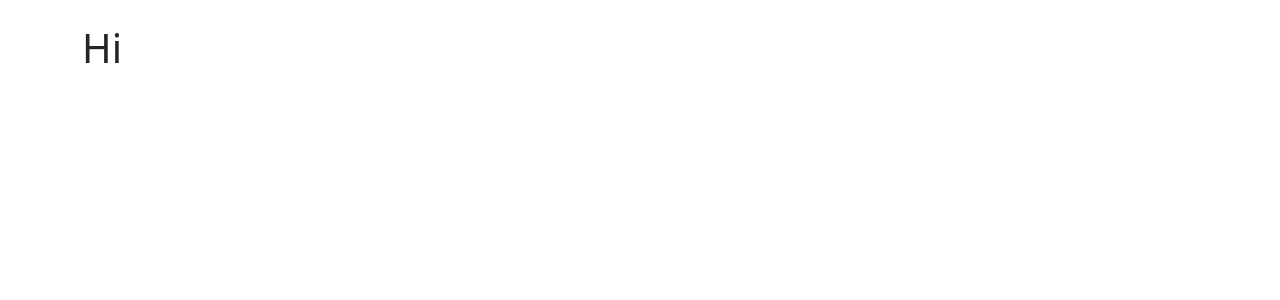
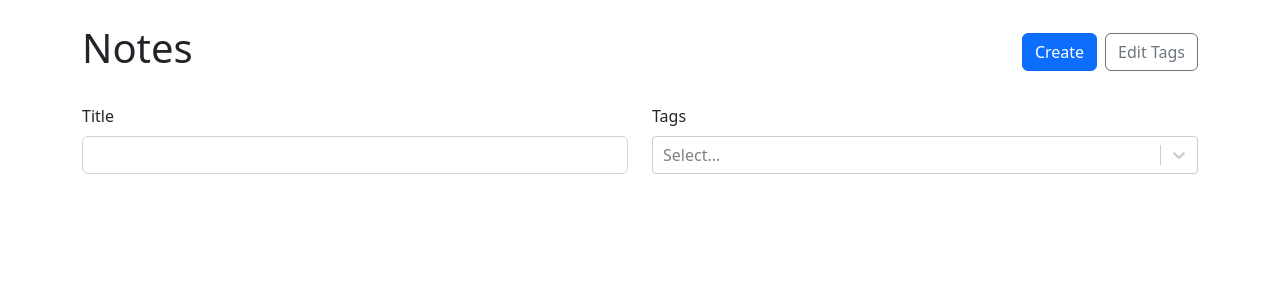
Before and after one commit to Bakhram74/advanced-notes, a React (Create React App) app: page / in a window 1280 px wide. Shown: the top 300 px of the page. Built offline with nearby package versions, Linux system fonts and the light colour scheme.

Commit message:
NotList page

```diff
--- a/src/App.tsx
+++ b/src/App.tsx
@@ -1,54 +1,66 @@
-import React, {useCallback, useMemo, useState} from 'react';
+import React, {useCallback, useMemo} from 'react';
 import 'bootstrap/dist/css/bootstrap.min.css';
-import {Navigate, Route, Routes, useLocation} from "react-router-dom";
+import {Navigate, Route, Routes} from "react-router-dom";
 import NewNote from "./NewNote";
 import {Container} from "react-bootstrap";
-import {useLocalStorage} from "./hooks/useLocalStorage";
-import {v4} from 'uuid';
+import { useLocalStorage} from "./hooks/useLocalStorage";
+import {v4, v4 as uuidV4} from "uuid"
+import NoteList from "./NoteList";
+
 export type Note = {
-    id:string
-}& NoteData
+    id: string
+} & NoteData
 
-export type RowNote={
-id:string
-}& RowNoteData
-export type RowNoteData = {
-    title:string
-    markdown:string
-    tagIds:string[]
+export type RawNote = {
+    id: string
+} & RawNoteData
+
+export type RawNoteData = {
+    title: string
+    markdown: string
+    tagIds: string[]
 }
+
 export type NoteData = {
-    title:string
-    markdown:string
-    tags:Tag[]
+    title: string
+    markdown: string
+    tags: Tag[]
 }
 
 export type Tag = {
-    id:string
-    label:string
+    id: string
+    label: string
 }
 
 function App() {
-    const [notes,setNotes] = useLocalStorage<RowNote[]>('NOTES',[])
-    const [tags,setTags] = useLocalStorage<Tag[]>('TAGS',[])
-const notesWithTags = useCallback(()=>{
-    return notes.map((note: { tagIds: string | any[]; })=>{
-        return {...note,tagIds:tags.filter((tag: { id: any; })=>note.tagIds.includes(tag.id))}
+    const [notes, setNotes] = useLocalStorage<RawNote[]>('NOTES', [])
+    const [tags, setTags] = useLocalStorage<Tag[]>('TAGS', [])
+
+    const notesWithTags = useMemo(() => {
+        return notes.map((note:RawNote) => {
+            return { ...note, tags: tags.filter(tag => {return (note.tagIds || []).includes(tag.id)}) }
         })
-},[notes,tags])///todo
-    const onCreateNote=({tags,...data}:NoteData)=>{
-        return setNotes((prevNotes: RowNote[])=>{
+    }, [notes, tags])
+    console.log(notesWithTags)
+    const onCreateNote = ({tags, ...data}: NoteData) => {
+         setNotes(prevNotes => {
             return [
                 ...prevNotes,
-                {...data,id:v4(),tagsId:tags.map(tag=>tag.id)},
+                {...data, id: v4(), tagIds: tags.map(tag => tag.id)},
             ]
         })
+    }
+    const addTag = (tag: Tag) => {
+        setTags((prev: Tag[]) => [...prev, tag])
     }
     return (
         <Container className={'my-4'}>
             <Routes>
-       <Route path={'/'} element={<h1>Hi</h1>}/>
-       <Route path={'/new'} element={<NewNote onSubmit={onCreateNote}/>}/>
+                <Route path={'/'} element={<NoteList availableTags={tags} notes={notesWithTags  }/>}/>
+                <Route path={'/new'} element={<NewNote onSubmit={onCreateNote}
+                                                       onAddTag={addTag}
+                                                       availableTags={tags}
+                />}/>
                 <Route path={'/:id'}>
                     <Route index element={<h1>Id</h1>}/>
                     <Route path={'edit'} element={<h1>Edit</h1>}/>
--- a/src/NoteForm.tsx
+++ b/src/NoteForm.tsx
@@ -1,27 +1,33 @@
 import React, {FormEvent, useRef, useState} from 'react';
 import {Button, Col, Form, Row, Stack} from "react-bootstrap";
-import CreatableSelect from "react-select/creatable";
-import {Link} from "react-router-dom";
+import CreatableReactSelect from "react-select/creatable"
+import {Link, useNavigate} from "react-router-dom";
 import {NoteData, Tag} from "./App";
+import { v4 } from 'uuid';
 
 type NoteFormProps = {
     onSubmit: (data: NoteData) => void
+    onAddTag:(tag:Tag)=>void
+    availableTags:Tag[]
 }
 
-const NoteForm = ({onSubmit}: NoteFormProps) => {
+const NoteForm = ({onSubmit,onAddTag,availableTags}: NoteFormProps) => {
     const titleRef = useRef<HTMLInputElement>(null)
-    const markDownRef = useRef<HTMLTextAreaElement>(null)
-    const [selectedTag, setSelectedTag] = useState<Tag[]>([])
-    const submitHandler = (e: FormEvent) => {
+    const markdownRef = useRef<HTMLTextAreaElement>(null)
+    const [selectedTags, setSelectedTag] = useState<Tag[]>([])
+    const navigate = useNavigate()
+    function submitHandler(e: FormEvent) {
         e.preventDefault()
         onSubmit({
             title: titleRef.current!.value,
-            markdown: markDownRef.current!.value,
-            tags: []
+            markdown: markdownRef.current!.value,
+            tags: selectedTags,
         })
+
+        navigate("..")
     }
     return (
-        <Form onClick={submitHandler}>
+        <Form onSubmit={submitHandler}>
             <Stack gap={4}>
                 <Row>
                     <Col>
@@ -33,13 +39,21 @@
                     <Col>
                         <Form.Group controlId="tags">
                             <Form.Label>Tags</Form.Label>
-                            <CreatableSelect isClearable isMulti
-                                             value={selectedTag.map(tag => ({label: tag.label, id: tag.id}))}
+                            <CreatableReactSelect isMulti
+                                             value={selectedTags.map(tag => ({label: tag.label, id: tag.id}))}
+                                             options={availableTags.map(tag=>({
+                                                 label:tag.label,id:tag.id
+                                             }))}
                                              onChange={tags => {
                                                  setSelectedTag(tags.map(tag => {
                                                          return {label: tag.label, id: tag.id}
                                                      })
                                                  )
+                                             }}
+                                             onCreateOption={label=>{
+                                                 const newTag = {id:v4(),label}
+                                                 onAddTag(newTag)
+                                                 setSelectedTag(prev=>([...prev,newTag]))
                                              }}
                             />
                         </Form.Group>
@@ -47,7 +61,7 @@
                 </Row>
                 <Form.Group controlId="markDown">
                     <Form.Label>Body</Form.Label>
-                    <Form.Control required as={'textarea'} ref={markDownRef} rows={15}/>
+                    <Form.Control required as={'textarea'} ref={markdownRef} rows={15}/>
                 </Form.Group>
                 <Stack gap={2} direction={'horizontal'} className={'justify-content-end'}>
                     <Button variant={'primary'} type={'submit'}>Save</Button>
--- /dev/null
+++ b/src/NoteList.module.css
@@ -0,0 +1,9 @@
+.card{
+    transition: translate ease-in-out 100ms,
+    box-shadow ease-in-out 100ms;
+}
+.card:hover,
+.card:focus{
+translate: 0 -5px;
+    box-shadow: 0 5px 8px 0 rgba(0,0,0,.2);
+}
--- /dev/null
+++ b/src/NoteList.tsx
@@ -0,0 +1,111 @@
+import React, {useMemo, useState} from 'react';
+import {Badge, Button, Card, Col, Form, Row, Stack} from "react-bootstrap";
+import {Link} from "react-router-dom";
+import ReactSelect from 'react-select'
+import {Tag} from "./App";
+import styles from './NoteList.module.css'
+
+type SimplifiedNote = {
+    id: string
+    title: string
+    tags: Tag[]
+}
+type NoteListProps = {
+    availableTags: Tag[]
+    notes: SimplifiedNote[]
+}
+
+const NoteList = ({availableTags, notes}: NoteListProps) => {
+    const [selectedTags, setSelectedTag] = useState<Tag[]>([])
+    const [title, setTitle] = useState("")
+    const filteredNotes = useMemo(() => {
+        return notes.filter(note => {
+            return (
+                (title === '' ||
+                    note.title.toLowerCase().includes(title.toLowerCase())
+                    && selectedTags.length === 0 || selectedTags.every(tag => note.tags.some(noteTag => noteTag.id === tag.id)))
+            )
+        })
+    }, [title,selectedTags,notes])
+    return (
+        <>
+            <Row className={'align-items-center mb-4'}>
+                <Col><h1>Notes</h1></Col>
+                <Col xs={"auto"}>
+                    <Stack gap={2} direction={'horizontal'}>
+                        <Link to={'/new'}>
+                            <Button variant={'primary'}>Create</Button>
+                        </Link>
+                        <Button variant={'outline-secondary'}>Edit Tags</Button>
+                    </Stack>
+                </Col>
+            </Row>
+            <Form className={'mb-4'}>
+                <Row>
+                    <Col>
+                        <Form.Group controlId="title">
+                            <Form.Label>Title</Form.Label>
+                            <Form.Control type={'text'}
+                                          value={title}
+                                          onChange={e => setTitle(e.currentTarget.value)}
+                            />
+                        </Form.Group>
+                    </Col>
+                    <Col>
+                        <Form.Group controlId="tags">
+                            <Form.Label>Tags</Form.Label>
+                            <ReactSelect
+                                value={selectedTags.map(tag => ({label: tag.label, id: tag.id}))}
+                                options={availableTags.map(tag => ({
+                                    label: tag.label, id: tag.id
+                                }))}
+                                onChange={tags => {
+                                    setSelectedTag(tags.map(tag => {
+                                            return {label: tag.label, id: tag.id}
+                                        })
+                                    )
+                                }}
+                                isMulti
+                            />
+                        </Form.Group>
+                    </Col>
+                </Row>
+            </Form>
+            <Row xs={1} sm={2} lg={3} xl={4} className={'g-3'}>
+                {filteredNotes.map(note => (
+                    <Col key={note.id}>
+                        <NoteCard id={note.id} tags={note.tags} title={note.title}/>
+                    </Col>
+                ))}
+            </Row>
+        </>
+    );
+};
+
+export default NoteList;
+
+
+const NoteCard = ({id, title, tags}: SimplifiedNote) => {
+    return (
+        <Card as={Link} to={`/${id}`} className={`h-100 text-reset text-decoration-none ${styles.card}`}>
+            <Card.Body>
+                <Stack gap={3} className={'align-items-center justify-content-center h-100'}>
+                    <span className="fs-5">{title}</span>
+                    {tags.length > 0 && (
+                        <Stack
+                            gap={1}
+                            direction="horizontal"
+                            className="justify-content-center flex-wrap"
+                        >
+                            {tags.map(tag => (
+                                <Badge className="text-truncate" key={tag.id}>
+                                    {tag.label}
+                                </Badge>
+                            ))}
+                        </Stack>
+                    )}
+                </Stack>
+            </Card.Body>
+        </Card>
+    )
+}
--- a/src/hooks/useLocalStorage.ts
+++ b/src/hooks/useLocalStorage.ts
@@ -1,7 +1,7 @@
 import {useEffect, useState} from "react";
 
 export function useLocalStorage<T>(key: string, initValue: T | (() => T)) {
-    const [value, setValue] = useState(() => {
+    const [value, setValue] = useState<T>(() => {
         const jsonValue = localStorage.getItem(key)
         if (jsonValue == null) {
             if (typeof initValue === 'function') {
@@ -18,5 +18,5 @@
         localStorage.setItem(key, JSON.stringify(value));
     }, [value, key]);
 
-    return [value, setValue];
+    return [value, setValue] as [T, typeof setValue];
 }
```
Also changed, not shown: src/App.css (deleted, +0 -38 lines), src/NewNote.tsx (+5 -3 lines). Lines whose indentation alone changed are shown as unchanged.
